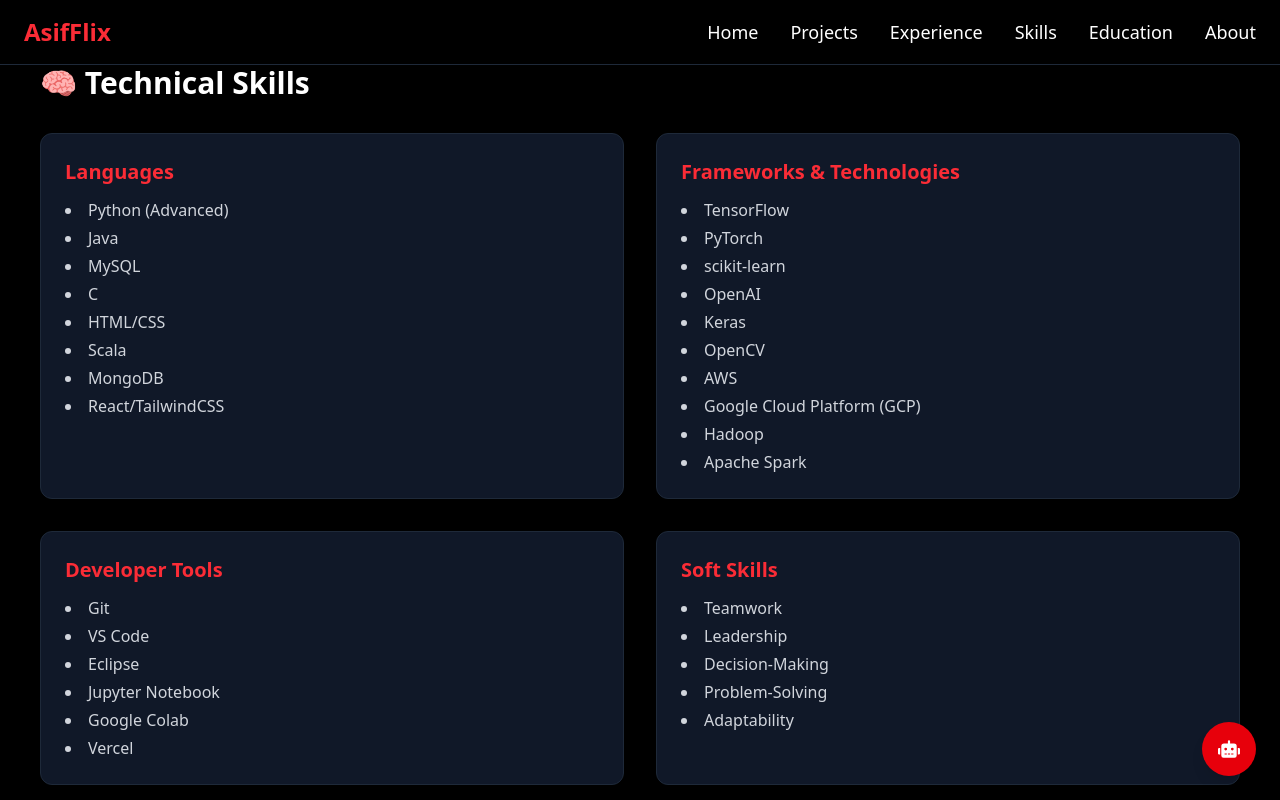
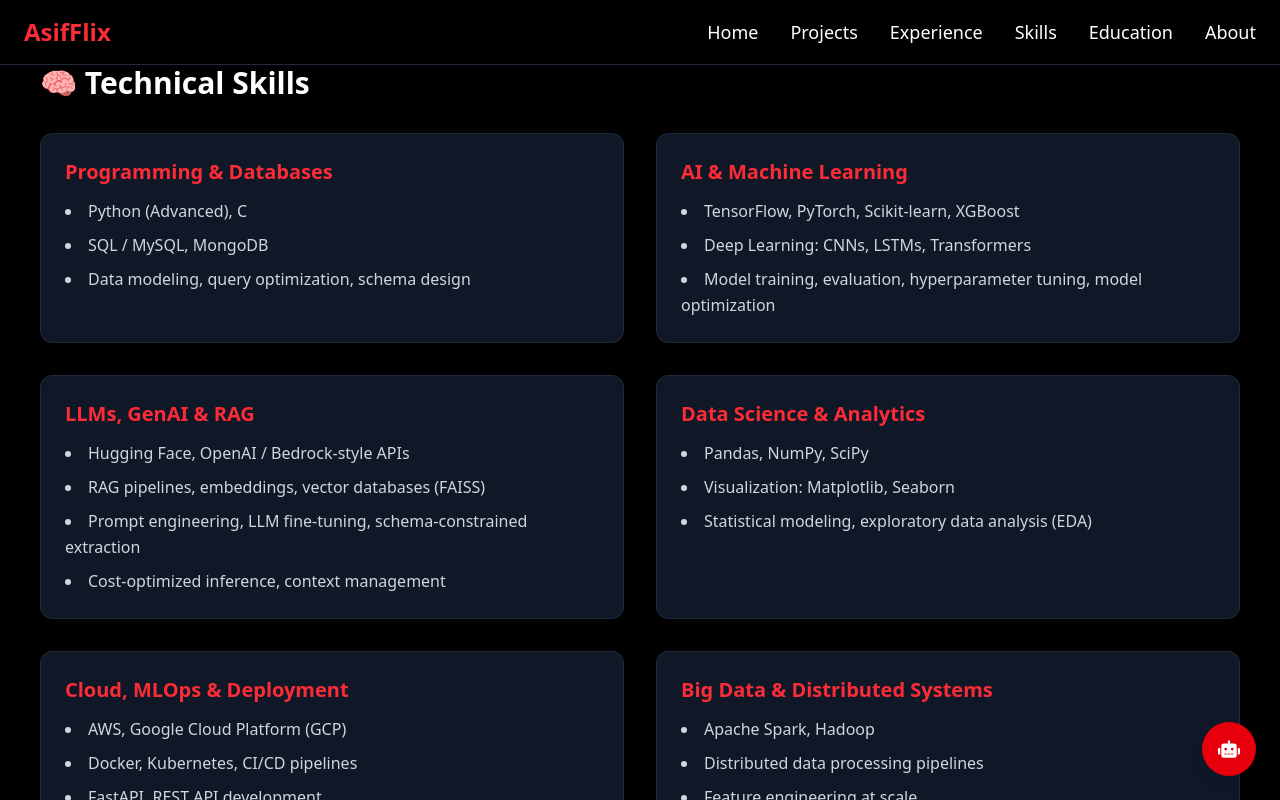
Before and after one commit to Asif-0209/asifflix, a React (Vite) app: page /skills in a window 1280 px wide. Shown: the top 800 px of the page. Built offline with nearby package versions, Linux system fonts and the light colour scheme.

Commit message:
Update skills categories and items in Skills component

```diff
--- a/src/components/Skills.jsx
+++ b/src/components/Skills.jsx
@@ -3,52 +3,60 @@ import React from "react";
 function Skills() {
   const skills = [
     {
-      category: "Languages",
+      category: "Programming & Databases",
       items: [
-        "Python (Advanced)",
-        "Java",
-        "MySQL",
-        "C",
-        "HTML/CSS",
-        "Scala",
-        "MongoDB",
-        "React/TailwindCSS",
+        "Python (Advanced), C",
+        "SQL / MySQL, MongoDB",
+        "Data modeling, query optimization, schema design",
       ],
     },
     {
-      category: "Frameworks & Technologies",
+      category: "AI & Machine Learning",
       items: [
-        "TensorFlow",
-        "PyTorch",
-        "scikit-learn",
-        "OpenAI",
-        "Keras",
-        "OpenCV",
-        "AWS",
-        "Google Cloud Platform (GCP)",
-        "Hadoop",
-        "Apache Spark",
+        "TensorFlow, PyTorch, Scikit-learn, XGBoost",
+        "Deep Learning: CNNs, LSTMs, Transformers",
+        "Model training, evaluation, hyperparameter tuning, model optimization",
       ],
     },
     {
-      category: "Developer Tools",
+      category: "LLMs, GenAI & RAG",
       items: [
-        "Git",
-        "VS Code",
-        "Eclipse",
-        "Jupyter Notebook",
-        "Google Colab",
-        "Vercel",
+        "Hugging Face, OpenAI / Bedrock-style APIs",
+        "RAG pipelines, embeddings, vector databases (FAISS)",
+        "Prompt engineering, LLM fine-tuning, schema-constrained extraction",
+        "Cost-optimized inference, context management",
       ],
     },
     {
-      category: "Soft Skills",
+      category: "Data Science & Analytics",
       items: [
-        "Teamwork",
-        "Leadership",
-        "Decision-Making",
-        "Problem-Solving",
-        "Adaptability",
+        "Pandas, NumPy, SciPy",
+        "Visualization: Matplotlib, Seaborn",
+        "Statistical modeling, exploratory data analysis (EDA)",
+      ],
+    },
+    {
+      category: "Cloud, MLOps & Deployment",
+      items: [
+        "AWS, Google Cloud Platform (GCP)",
+        "Docker, Kubernetes, CI/CD pipelines",
+        "FastAPI, REST API development",
+        "Model deployment, monitoring, scalable inference",
+      ],
+    },
+    {
+      category: "Big Data & Distributed Systems",
+      items: [
+        "Apache Spark, Hadoop",
+        "Distributed data processing pipelines",
+        "Feature engineering at scale",
+      ],
+    },
+    {
+      category: "Developer & Productivity Tools",
+      items: [
+        "Git, Jupyter Notebook, VS Code",
+        "CLI tools, debugging, reproducible workflows",
       ],
     },
   ];
@@ -56,11 +64,11 @@ function Skills() {
   return (
     <section
       id="skills"
-      className="bg-black text-white px-10 py-16 border-t border-gray-800"
+      className="bg-black text-white px-6 md:px-10 py-16 border-t border-gray-800"
     >
       <h2 className="text-3xl font-semibold mb-8">🧠 Technical Skills</h2>
 
-      <div className="grid md:grid-cols-2 lg:grid-cols-2 gap-8">
+      <div className="grid md:grid-cols-2 gap-8">
         {skills.map((skillGroup, index) => (
           <div
             key={index}
@@ -69,7 +77,8 @@ function Skills() {
             <h3 className="text-xl font-bold text-red-500 mb-3">
               {skillGroup.category}
             </h3>
-            <ul className="list-disc list-inside text-gray-300 space-y-1">
+
+            <ul className="list-disc list-inside text-gray-300 space-y-2 leading-relaxed">
               {skillGroup.items.map((item, i) => (
                 <li key={i}>{item}</li>
               ))}
```
